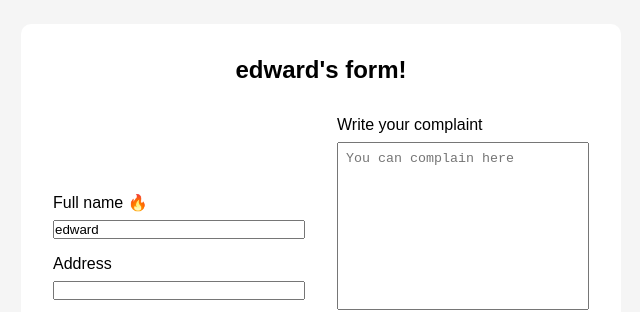
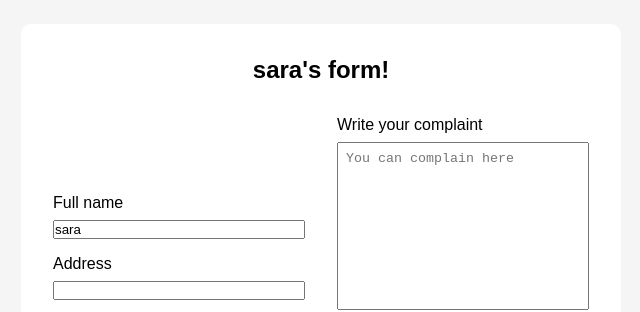
Before and after one commit to boolean-uk/cohort-10-react-demo, a React (Create React App) app: page / in a window 1280 px wide. Shown: the part 125-437 px from the top of the page, without its empty margins (319-959 px from the left). Built offline with nearby package versions, Linux system fonts and the light colour scheme.

Commit message:
optional refactoring step

```diff
--- a/src/components/MyForm/MyForm.js
+++ b/src/components/MyForm/MyForm.js
@@ -1,55 +1,63 @@
 import { useState } from 'react'
 import './MyForm.css'
 
+const initialFormData = {
+  name: 'sara',
+  address: '',
+  phone: '',
+  email: '',
+  complaint: '',
+  contact: '',
+  consent: false,
+}
+
 function MyForm () {
-  const [name, setName] = useState('edward')
-  const [address, setAddress] = useState('')
-  const [phone, setPhone] = useState('')
-  const [email, setEmail] = useState('')
+  const [formData, setFormData] = useState(initialFormData)
 
   //TODO: Add your state fields here
   const handleSubmit = (e) => {
     e.preventDefault()
-    console.log({name, address, phone, email})
+    console.log(formData)
   }
 
-  const handleChangeName = (e) => {
-    setName(e.target.value)
-  }
+  const handleChange = (e) => {
+    const { name, type, value, checked } = e.target
+    // event coming from a checkbox?
+    // if (type === 'checkbox' && name === 'consent') {
+    //   setFormData({...formData, consent: checked})
+    // } else if (name === 'address') {
+    //   setFormData({...formData, address: value})
+    // } e
 
-  const handleChangeAddress = (e) => {
-    setAddress(e.target.value)
-  }
+    if (type === 'checkbox') {
+      setFormData({...formData, [name]: checked})
+    } else {
+      setFormData({...formData, [name]: value})
+    }
 
-  const handleChangePhone = (e) => {
-    setPhone(e.target.value)
-  }
-
-  const handleChangeEmail = (e) => {
-    setEmail(e.target.value)
   }
 
   return (
     <>
       <form className="form" onSubmit={handleSubmit}>
-        <h2>{name || 'Someone'}'s form!</h2>
+        <h2>{formData.name || 'Someone'}'s form!</h2>
         <div className="form__section-left">
           <label>
-            Full name { name === 'edward' && <span>🔥</span> }
-            <input type="text" name="name" required onChange={handleChangeName} value={name}/>
+            Full name { formData.name === 'edward' && <span>🔥</span> }
+            <input type="text" name="name" required onChange={handleChange} value={formData.name}/>
           </label>
           <label>
             Address
-            <input type="text" name="address" onChange={handleChangeAddress} value={address}/>
+            <input type="text" name="address" onChange={handleChange} value={formData.address}/>
           </label>
           <label>
             Phone Number
-            <input type="tel" name="phone" onChange={handleChangePhone} value={phone}/>
+            <input type="tel" name="phone" onChange={handleChange} value={formData.phone}/>
           </label>
 
           <label>
             Email
-            <input type="email" name="email" onChange={handleChangeEmail} value={email}/>
+            <input type="email" name="email" onChange={handleChange} value={formData.email}/>
           </label>
         </div>
 
@@ -60,35 +68,37 @@ function MyForm () {
               name="complaint"
               rows="10"
               placeholder="You can complain here"
+              onChange={handleChange}
+              value={formData.complaint}
             ></textarea>
           </label>
 
           <div className="form__radio-group">
             <p>How do you want to be contacted? </p>
             <label>
-              <input type="radio" name="contact" value="phone" />
+              <input type="radio" name="contact" value="phone" onChange={handleChange} checked={formData.contact === 'phone'}/>
               Phone
             </label>
 
             <label>
-              <input type="radio" name="contact" value="email" />
+              <input type="radio" name="contact" value="email" onChange={handleChange} checked={formData.contact === 'email'}/>
               Email
             </label>
 
             <label>
-              <input type="radio" name="contact" value="post" />
+              <input type="radio" name="contact" value="post" onChange={handleChange} checked={formData.contact === 'post'}/>
               Slow Mail
             </label>
 
             <label>
-              <input type="radio" name="contact" value="none" />
+              <input type="radio" name="contact" value="none" onChange={handleChange} checked={formData.contact === 'none'}/>
               No contact!
             </label>
           </div>
 
           <label>
             I agree you take my data, and do whatever
-            <input type="checkbox" name="consent" id="consent" />
+            <input type="checkbox" name="consent" id="consent" onChange={handleChange} checked={formData.consent}/>
           </label>
         </div>
         <input type="submit" value="Submit!" />
```
